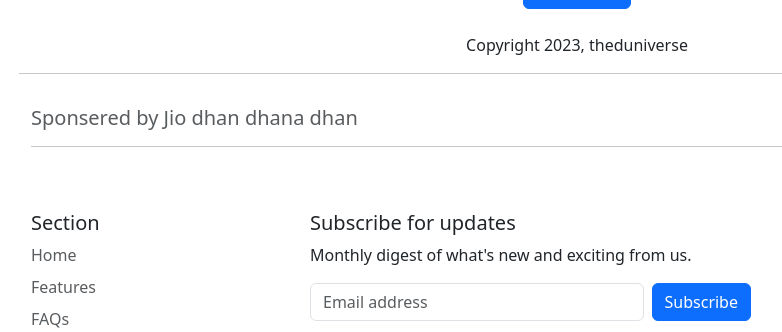
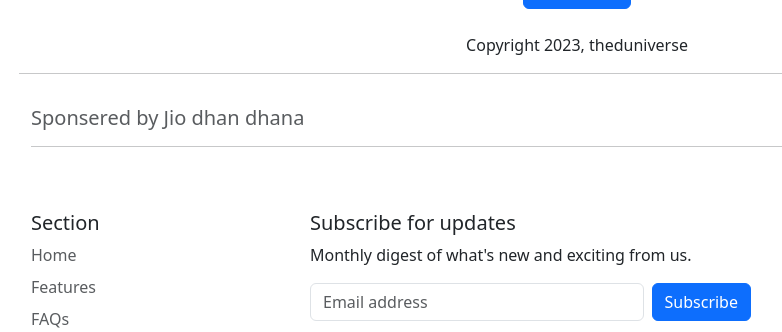
Before and after one commit to dharmikgajera311/Website2, a Flask app: page / in a window 1280 px wide. Shown: the part 1800-2132 px from the top of the page, without its empty margins (63-845 px from the left). Run offline with Flask 3, Linux system fonts and the light colour scheme.

Commit message:
two access
access

```diff
--- a/templates/footer.html
+++ b/templates/footer.html
@@ -1,5 +1,5 @@
 <div class="container">
-   <h5> <a href="https://www.jio.com/" class="nav-link p-0 text-body-secondary"> Sponsered by Jio dhan dhana dhan</a><hr>
+   <h5> <a href="https://www.jio.com/" class="nav-link p-0 text-body-secondary"> Sponsered by Jio dhan dhana </a><hr>
 </h5>
   <footer class="py-5">
 
```
